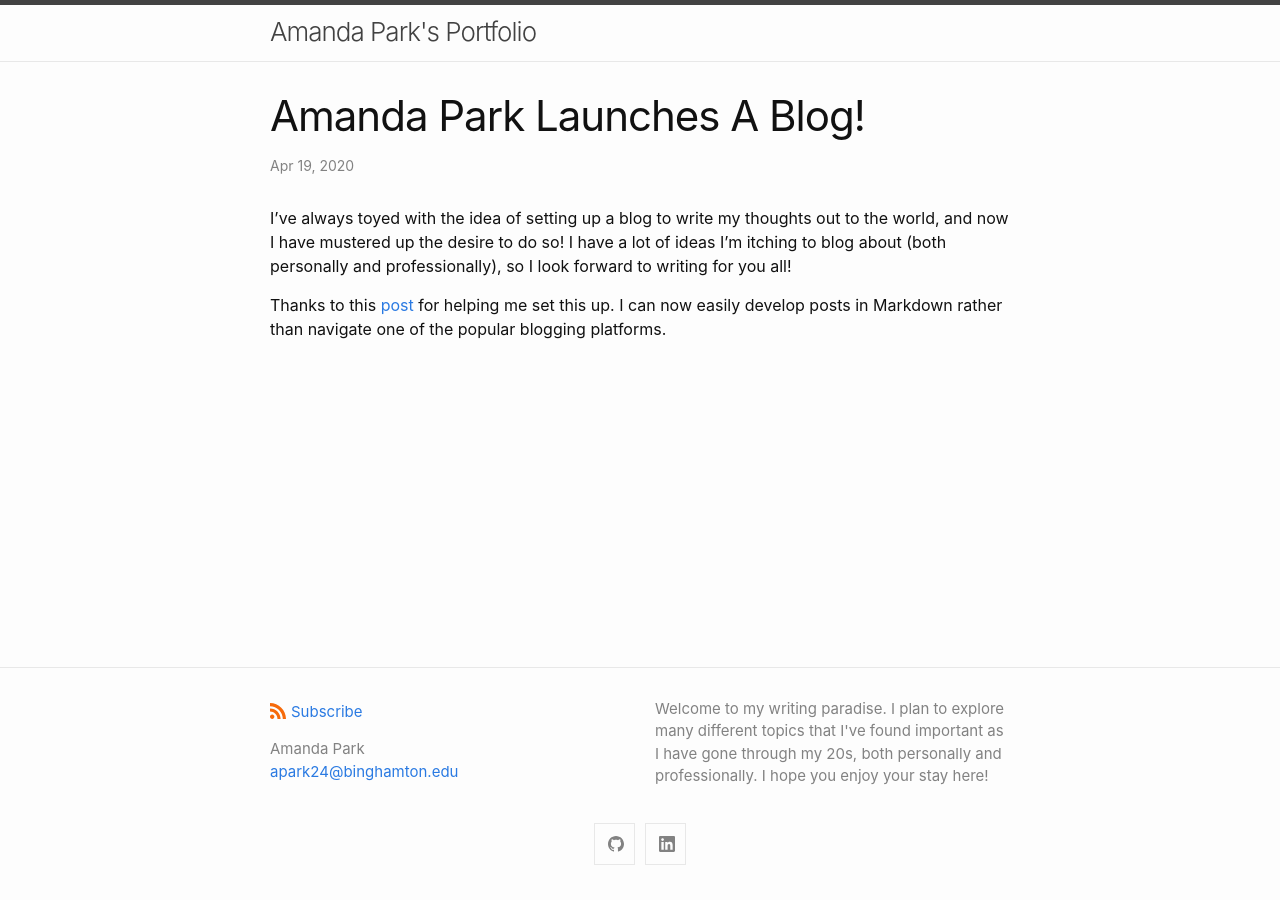
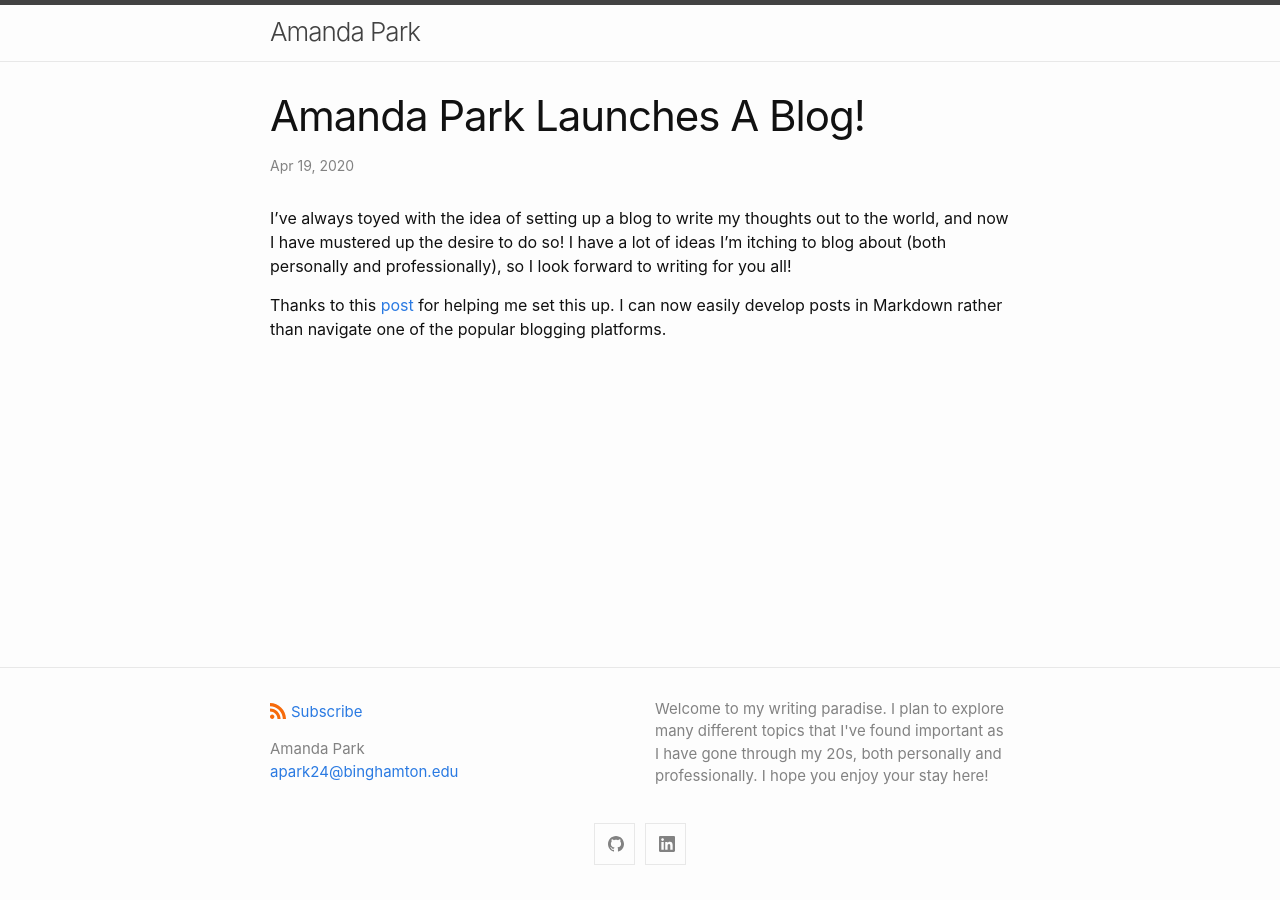
Before and after one commit to amanda-park/amanda-park.github.io, a Jekyll site: the page built from _posts/2020-04-19-setting-up-blog.md, in a window 1280 px wide. Built offline with Jekyll 4.4.1, drawn with Linux system fonts in a browser that asks for light colours.

Commit message:
Update _config.yml

```diff
--- a/_config.yml
+++ b/_config.yml
@@ -1,4 +1,4 @@
-title: Amanda Park's Portfolio
+title: Amanda Park
 author:
   name: Amanda Park
   email: apark24@binghamton.edu
```
